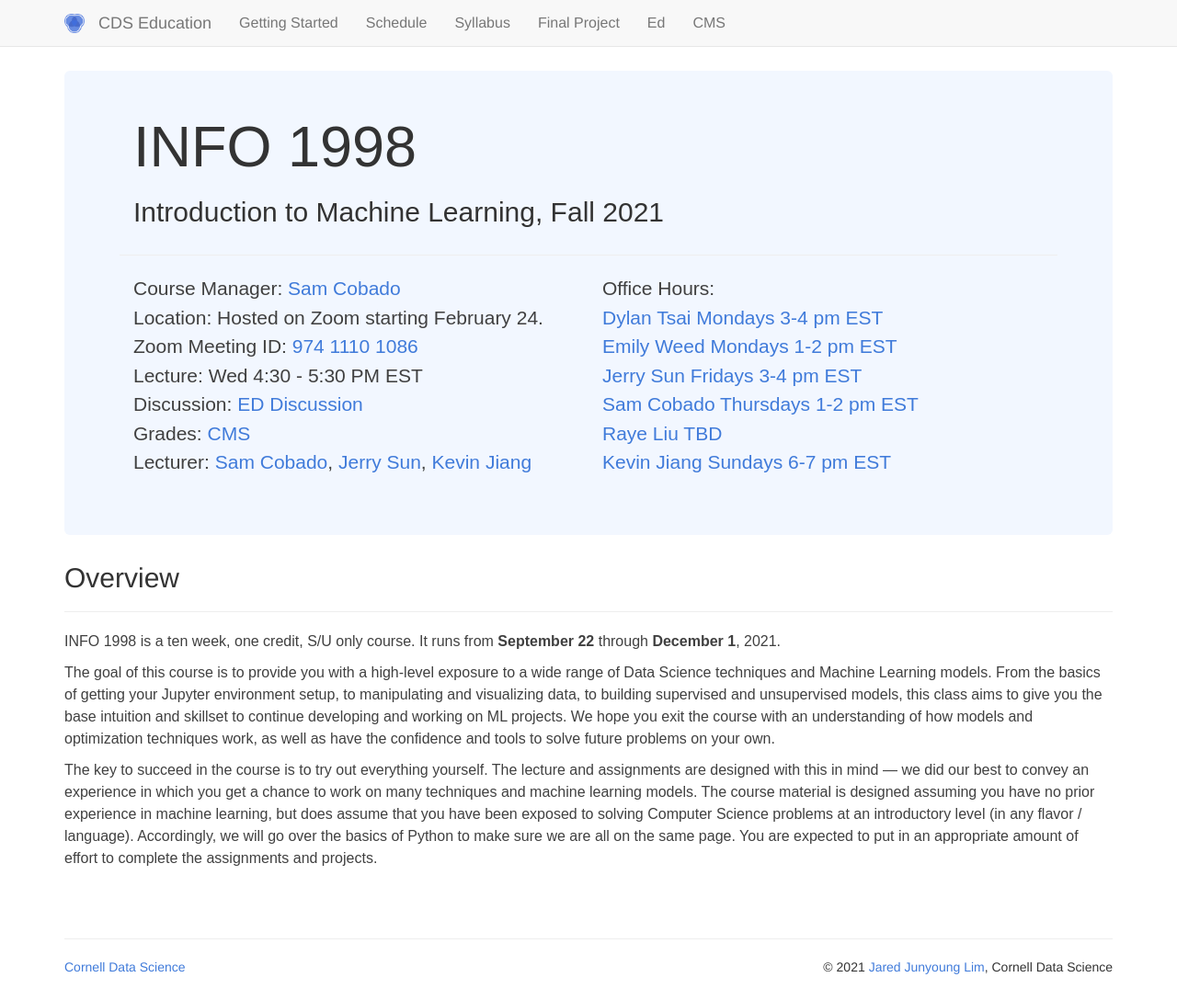
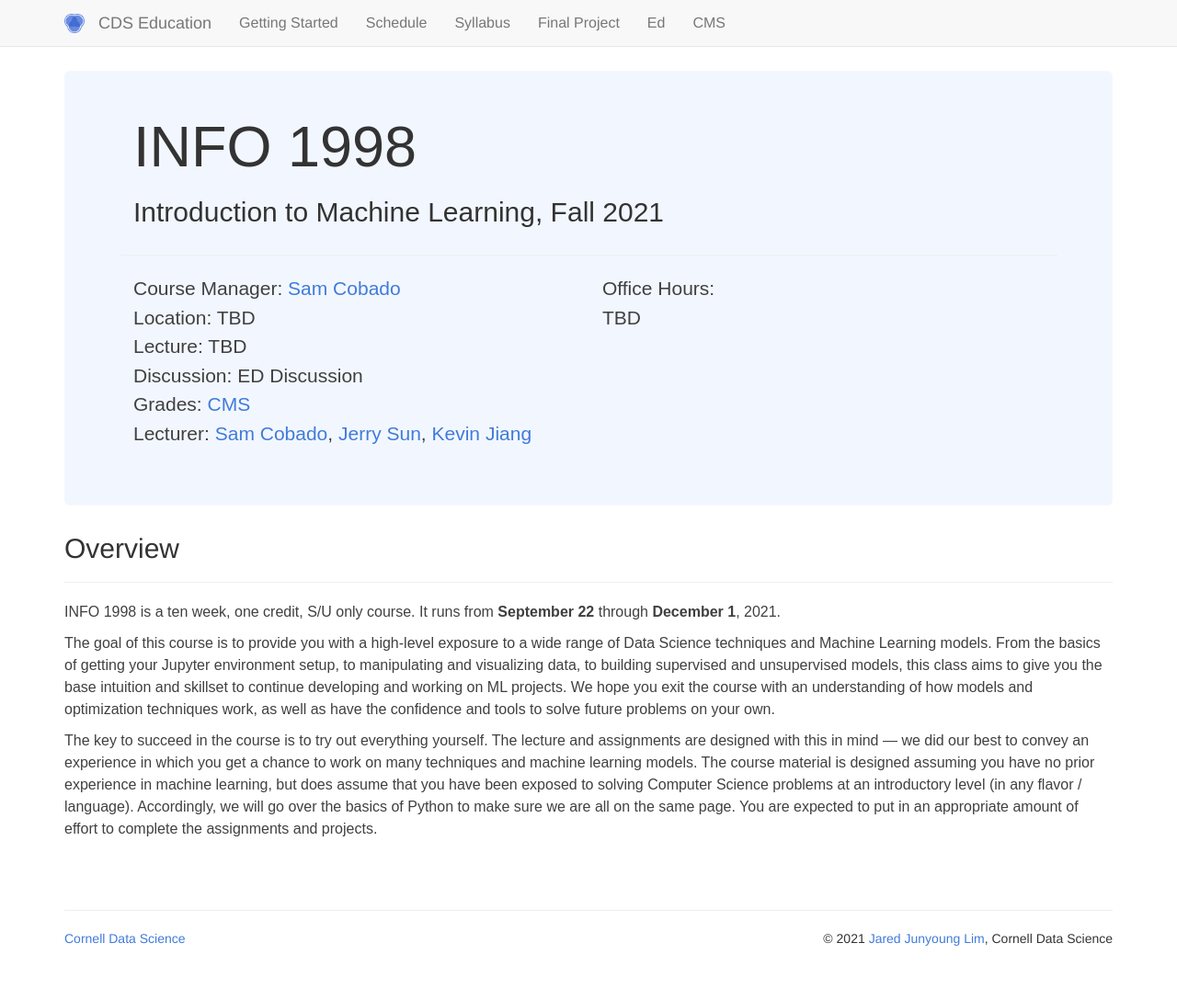
Before and after one commit to CornellDataScience/info1998, a Jekyll site: the page built from index.md, in a window 1280 px wide and 1088 px high. Shown: the whole window at 92% size. Built offline with Jekyll 4.4.1, drawn with Linux system fonts in a browser that asks for light colours.

Commit message:
updating website

```diff
--- a/_includes/core/title.html
+++ b/_includes/core/title.html
@@ -12,12 +12,12 @@
       <div class="col-xs-5 col-sm-6 col-md-6 col-lg-6">
         <p>
           Course Manager: <a href="mailto:sec322@cornell.edu?subject=[INFO 1998]">Sam Cobado</a><br />
-          Location: Hosted on Zoom starting February 24. <br />
-          Zoom Meeting ID: <a href="https://cornell.zoom.us/j/97411101086?pwd=Z0JBR25tTGNrakhDL016TnBWdEllUT09"> 974
-            1110 1086</a><br />
-          Lecture: Wed 4:30 - 5:30 PM EST<br />
-          Discussion: <a href="https://edstem.org/us/courses/4760/discussion/276710" target="_blank" rel="noopener">ED
-            Discussion</a><br />
+          Location: TBD <br />
+          Lecture: TBD<br />
+          Discussion:
+          <!-- <a href="https://edstem.org/us/courses/4760/discussion/276710" target="_blank" rel="noopener"> -->
+          ED
+          Discussion<br />
           Grades: <a href="https://cmsx.cs.cornell.edu/" target="_blank" rel="noopener">CMS</a><br />
           Lecturer: <a href="mailto:sec322@cornell.edu?subject=[INFO 1998]">Sam Cobado</a>,
           <a href="mailto:js2746@cornell.edu?subject=[INFO 1998]">Jerry Sun</a>,
@@ -27,8 +27,8 @@
       </div>
       <div class="col-xs-7 col-sm-6 col-md-6 col-lg-6">
         <p>
-          Office Hours: <br />
-          <a href="https://cornell.zoom.us/j/91319295783?pwd=U2FjeXVNUUVzMmprSERzY2xIZGxhQT09">
+          Office Hours: <br /> TBD
+          <!-- <a href="https://cornell.zoom.us/j/91319295783?pwd=U2FjeXVNUUVzMmprSERzY2xIZGxhQT09">
             Dylan Tsai Mondays 3-4 pm EST</a><br />
           <a href="https://cornell.zoom.us/j/99329568206?pwd=dkRBbTI3elRRYnFnK2FCdTArZHV2UT09">
             Emily Weed Mondays 1-2 pm EST</a><br />
@@ -39,7 +39,7 @@
           <a href="">
             Raye Liu TBD</a><br />
           <a href="https://cornell.zoom.us/j/91668037975?pwd=M1JmZ2YwQXlWMEI0aEtEbE4rZjR3Zz09">
-            Kevin Jiang Sundays 6-7 pm EST</a><br />
+            Kevin Jiang Sundays 6-7 pm EST</a><br /> -->
 
           <!-- <b>Show up on February 12th to Enroll!</b><br/>
        <b>Fill out the <a href=" https://tiny.cc/info1998_sp20">Google Form</a> by February 14th</b>.-->
```
